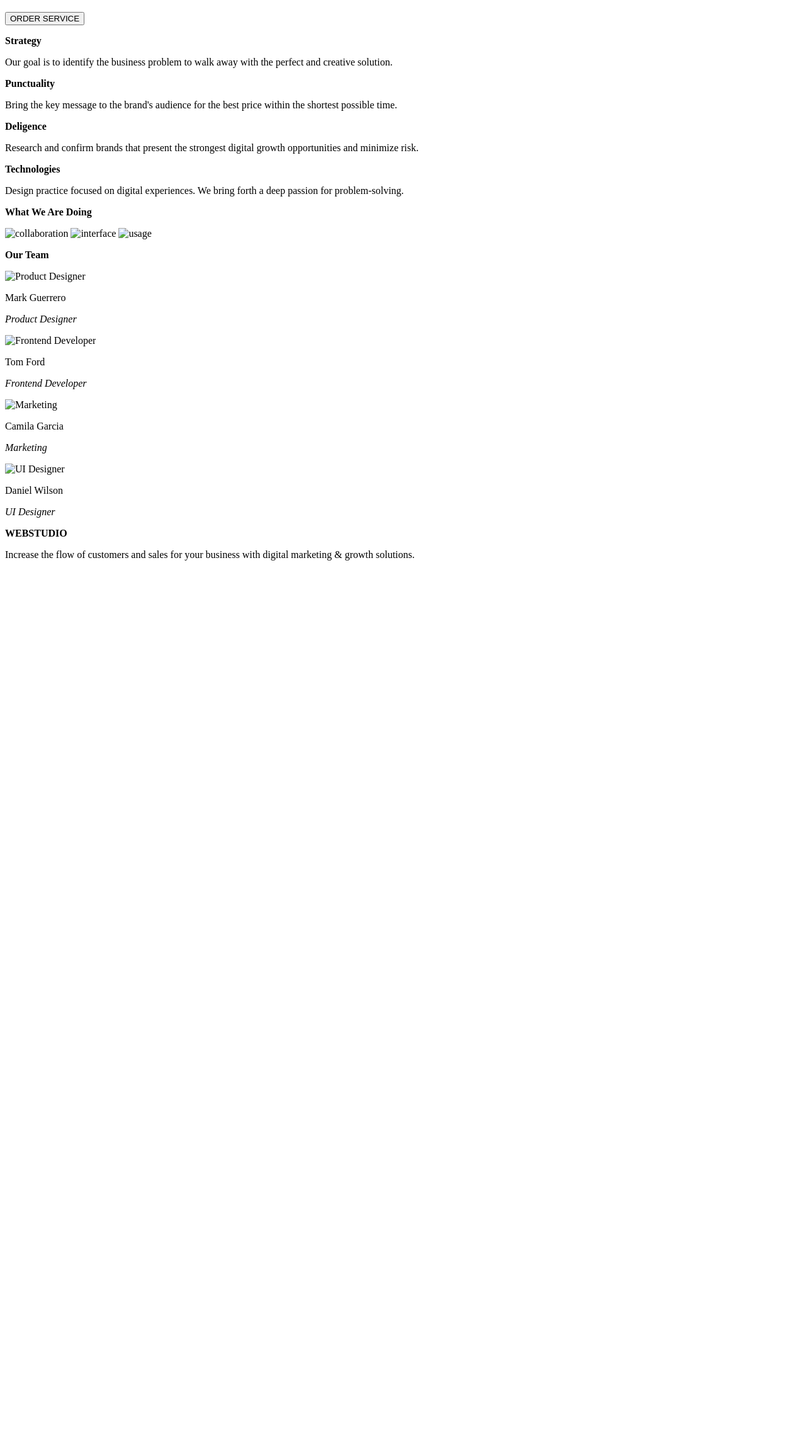
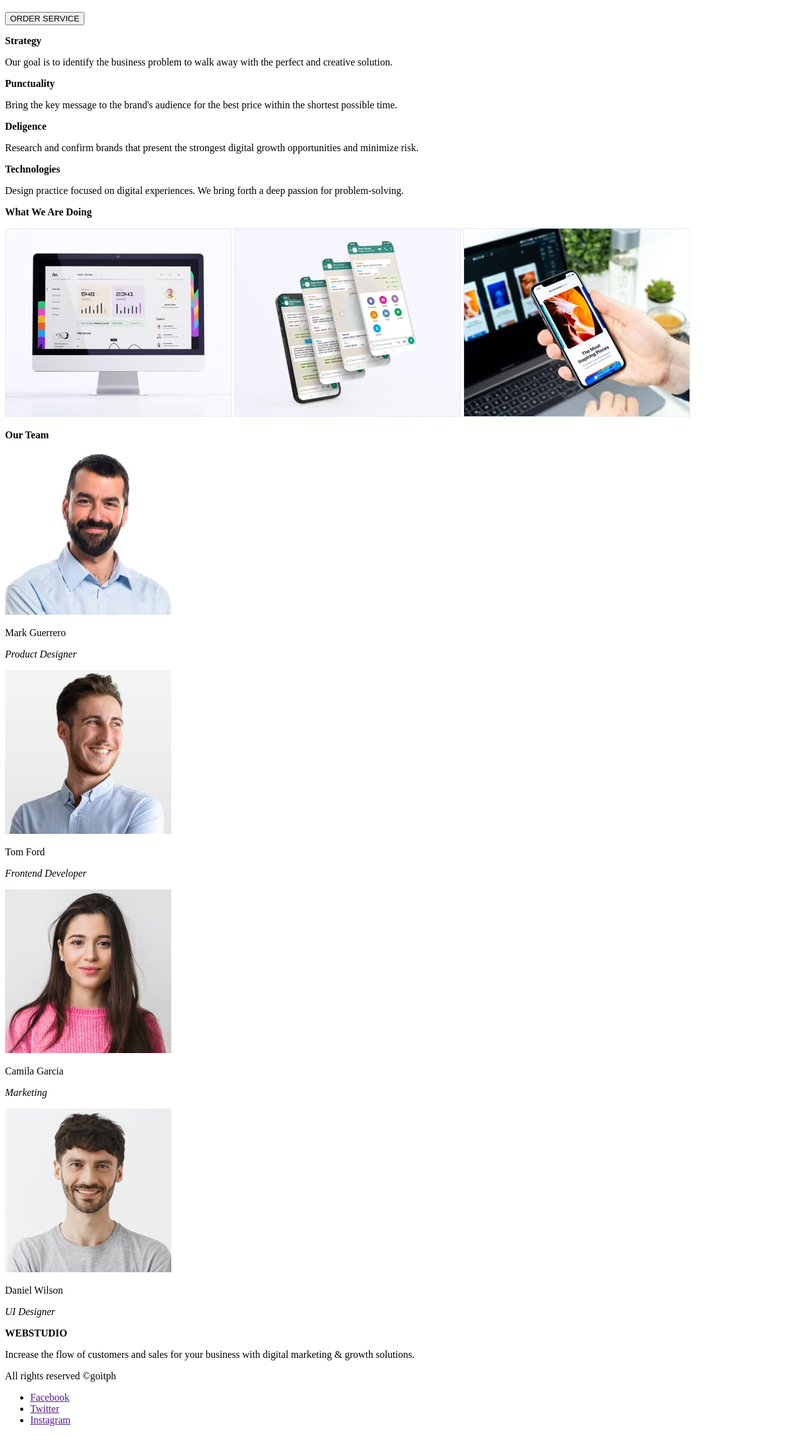
Before and after one commit to Sanylyn/goit-markup-hw-01, a plain HTML site: page index.html in a window 1280 px wide. Shown: the part 201-2481 px from the top of the page at 63% size. Before the commit the page ends 1107 px from the top, so only its background shows below. Drawn offline with Linux system fonts and the light colour scheme.

Commit message:
goit-markup-hw-01
just submit please kindly check. Thanks

```diff
--- a/index.html
+++ b/index.html
@@ -48,35 +48,47 @@ problem to walk away with the perfect and creative solution. </p>
 <main>
     <nav>
             <p><b>What We Are Doing</b></p>
-        <img src="file:///C:/VB%20Projects%20Balibol%20Sanylyn%202023/goit-markup-hw1-01/images/Rectangle%2071.png" alt="collaboration"/>
-        <img src="file:///C:/VB%20Projects%20Balibol%20Sanylyn%202023/goit-markup-hw1-01/images/img%202.png" alt="interface"/>
-        <img src="file:///C:/VB%20Projects%20Balibol%20Sanylyn%202023/goit-markup-hw1-01/images/img%203.png" alt="usage"/>
+            <img src="images/rectangle71.jpg" alt="the product 1">
+            <img src="images/img2.jpg" alt="the product 2">
+            <img src="images/img3.jpg" alt="the product 3">
 
             <p><b>Our Team</b></p>
-            <img src="file:///C:/VB%20Projects%20Balibol%20Sanylyn%202023/goit-markup-hw1-01/images/mark.png" alt="Product Designer"/>
+            <img src="images/mark.jpg" alt="Product Designer">
             <p>Mark Guerrero</p>
             <p><i>Product Designer</i></p>
 
-           <img src="file:///C:/VB%20Projects%20Balibol%20Sanylyn%202023/goit-markup-hw1-01/images/tom.png" alt="Frontend Developer"/>
+           <img src="images/tom.jpg" alt="Frontend Developer">
             <p>Tom Ford</p>
             <p><i>Frontend Developer</i></p>
 
-            <img src="file:///C:/VB%20Projects%20Balibol%20Sanylyn%202023/goit-markup-hw1-01/images/camila.png" alt="Marketing"/>
+            <img src="images/camila.jpg" alt="Marketing">
             <p>Camila Garcia</p>
             <p><i>Marketing</i></p>
 
-            <img src="file:///C:/VB%20Projects%20Balibol%20Sanylyn%202023/goit-markup-hw1-01/images/daniel.png" alt="UI Designer"/>
+            <img src="images/daniel.jpg" alt="UI Designer">
             <p>Daniel Wilson</p>
             <p><i>UI Designer</i></p>
 
 
         </nav>
+    </main>
+    <!-- Page footer -->
+  <footer>
+    <div>
+        <p><b>WEBSTUDIO</b></p>
+        <p>Increase the flow of customers and sales for your
+            business with digital marketing & growth solutions.</p>
 
-        <div>
-            <p><b>WEBSTUDIO</b></p>
-            <p>Increase the flow of customers and sales for your
-                business with digital marketing & growth solutions.</b></p>
+    </div>
+    <!-- Copyright -->
+    <p>All rights reserved &copy;goitph</p>
 
-        </div>
-    </main>
+    <!-- Social media links -->
+    <ul>
+      <li><a href="">Facebook</a></li>
+      <li><a href="">Twitter</a></li>
+      <li><a href="">Instagram</a></li>
+    </ul>
+  </footer>
+</body>
 </html>
```
Also changed, not shown: images/img2.jpg (renamed from images/img 2.jpg), images/img3.jpg (renamed from images/img 3.jpg), images/rectangle71.jpg (renamed from images/Rectangle 71.jpg).
